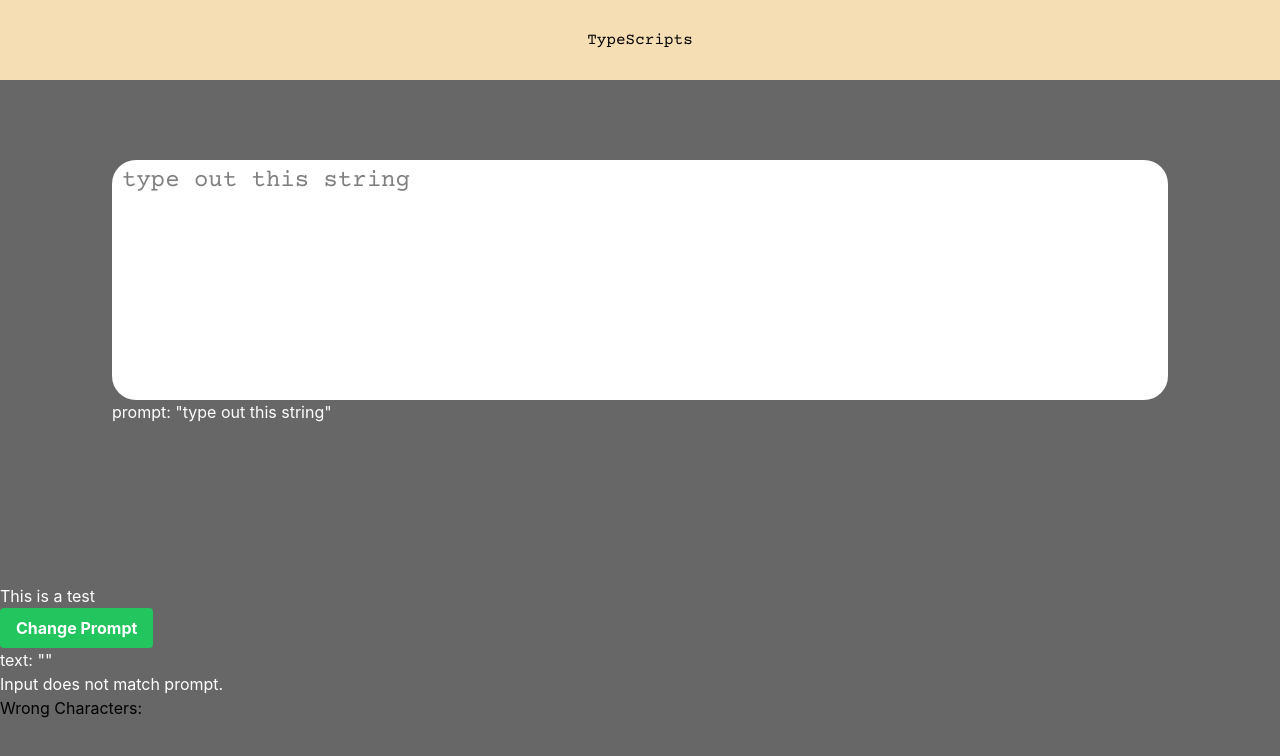
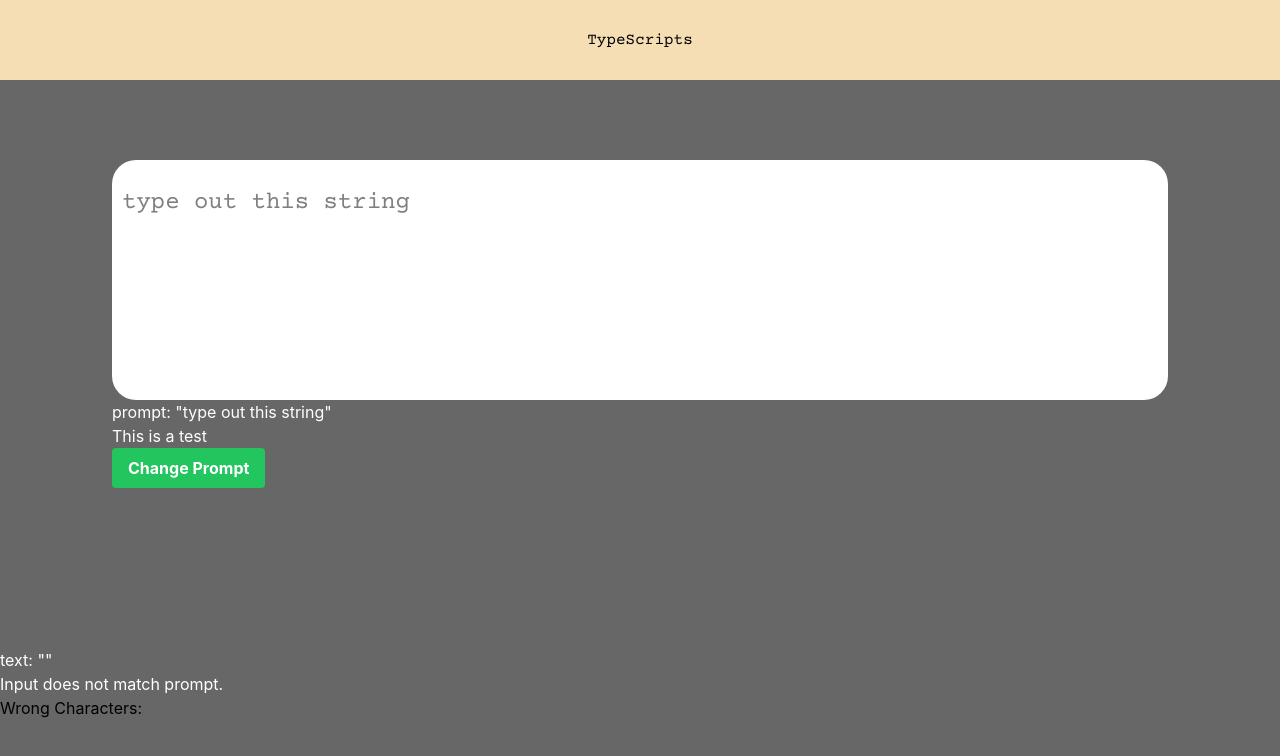
Before and after one commit to LoganBolton/PracticeTyper, a React (Create React App) app: page / in a window 1280 px wide. Shown: the top 756 px of the page. Built offline with nearby package versions, Linux system fonts and the light colour scheme.

Commit message:
before weird chatgpt

```diff
--- a/src/App.js
+++ b/src/App.js
@@ -54,58 +54,73 @@ function App() {
   }, []);
 
   return (
-    <div style={{}}>
+    <div>
       <div id="wrapperHeader">
-        <div className="" id="header">
-          <h1>
-            TypeScripts
-          </h1>
+        <div id="header">
+          <h1>TypeScripts</h1>
         </div>
       </div>
       <div style={{ flex: 1 }}>
         <div className="containerDiv">
           <div className="inputDiv">
-            <div className="inputField"></div>
-              <input className="inputElement"
-                ref={inputRef} // Set the ref to the input element
+            <div className="inputField">
+              <input
+                className="inputElement"
+                ref={inputRef}
                 type="text"
                 wrap="soft"
                 value={text}
                 onChange={handleInputChange}
-                disabled = {isInputMatch}
+                disabled={isInputMatch}
                 spellCheck="false"
               />
+            </div>
             <p className="promptText">
               {" "}
               {/* turns promptText into an array of chars */}
               {/* .map() iterates through every char in the array */}
-                {/*  */}
-                {promptText.split("").map((char, index) => (
+              {promptText.split("").map((char, index) => {
+                if (char === "\n") {
+                  // converts escape character to newline
+                  return <br key={index} />;
+                }
+                if (char === "\t") {
+                  return <span key={index}>&emsp;</span>;
+                }
+                return (
                   <span
                     key={index}
                     id={
                       wrongChars[index] === undefined
-                      ? null //if there is no index in wrongChars for this index, ID is null
-                        : wrongChars[index] //if the value for the index is true, set to correct and vice versa
+                        ? null // if there is no index in wrongChars for this index, ID is null
+                        : wrongChars[index] // if the value for the index is true, set to correct and vice versa
                         ? "correct"
                         : "incorrect"
                     }
                   >
                     {char}
                   </span>
-                ))}
+                );
+              })}
             </p>
           </div>
           <p>prompt: "{promptText}"</p>
-          </div>
           <p className="">This is a test</p>
-          <button className="bg-green-500 hover:bg-blue-700 text-white font-bold py-2 px-4 rounded"
+          <button
+            className="bg-green-500 hover:bg-green-700 text-white font-bold py-2 px-4 rounded"
             id="changePrompt"
-          onClick={promptButtonClick}>Change Prompt</button>
+            onClick={promptButtonClick}
+          >
+            Change Prompt
+          </button>
         </div>
         <div className="debugInfo">
           <p>text: "{text}"</p>
-        {isInputMatch ? <p>Input matches prompt!</p> : <p>Input does not match prompt.</p>}
+          {isInputMatch ? (
+            <p>Input matches prompt!</p>
+          ) : (
+            <p>Input does not match prompt.</p>
+          )}
           <h3>Wrong Characters:</h3>
           <ul>
             {Object.keys(wrongChars).map((index) => (
@@ -116,6 +131,7 @@ function App() {
           </ul>
         </div>
       </div>
+    </div>
   );
 }
 
--- a/src/index.css
+++ b/src/index.css
@@ -91,6 +91,8 @@ p {
 
 .inputElement {
   width: 100%;
+  height: 100%;
+
   font-size: x-large;
   padding-bottom: 13rem;
   border: none;
@@ -111,7 +113,7 @@ p {
   font-family: 'Courier Prime', monospace;
   font-size: x-large;
   position: absolute;
-  top: 5%;
+  top: 15%;
   left: 50%;
   transform: translate(-50%, -50%);
   z-index: 1;
```
Lines whose indentation alone changed are shown as unchanged.
